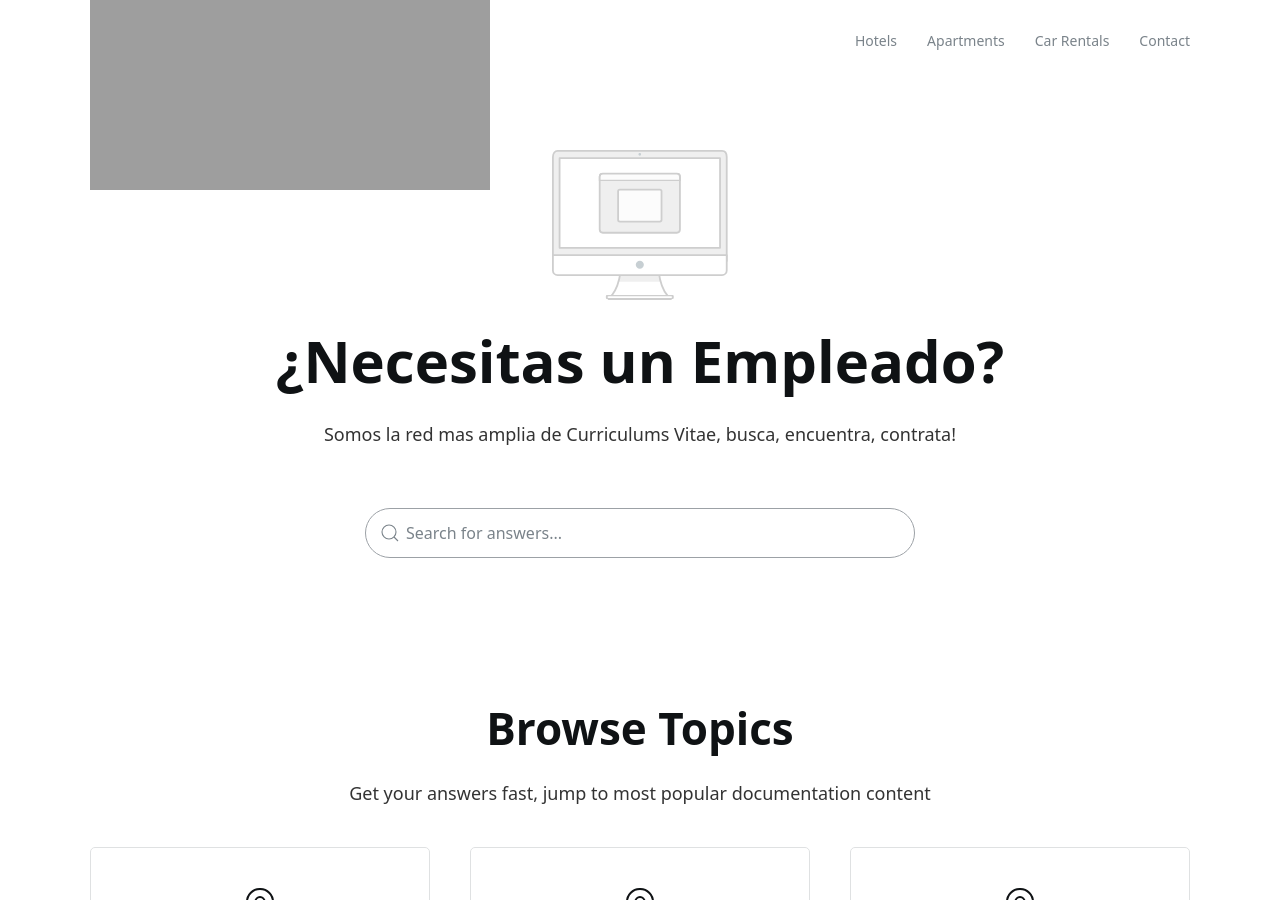
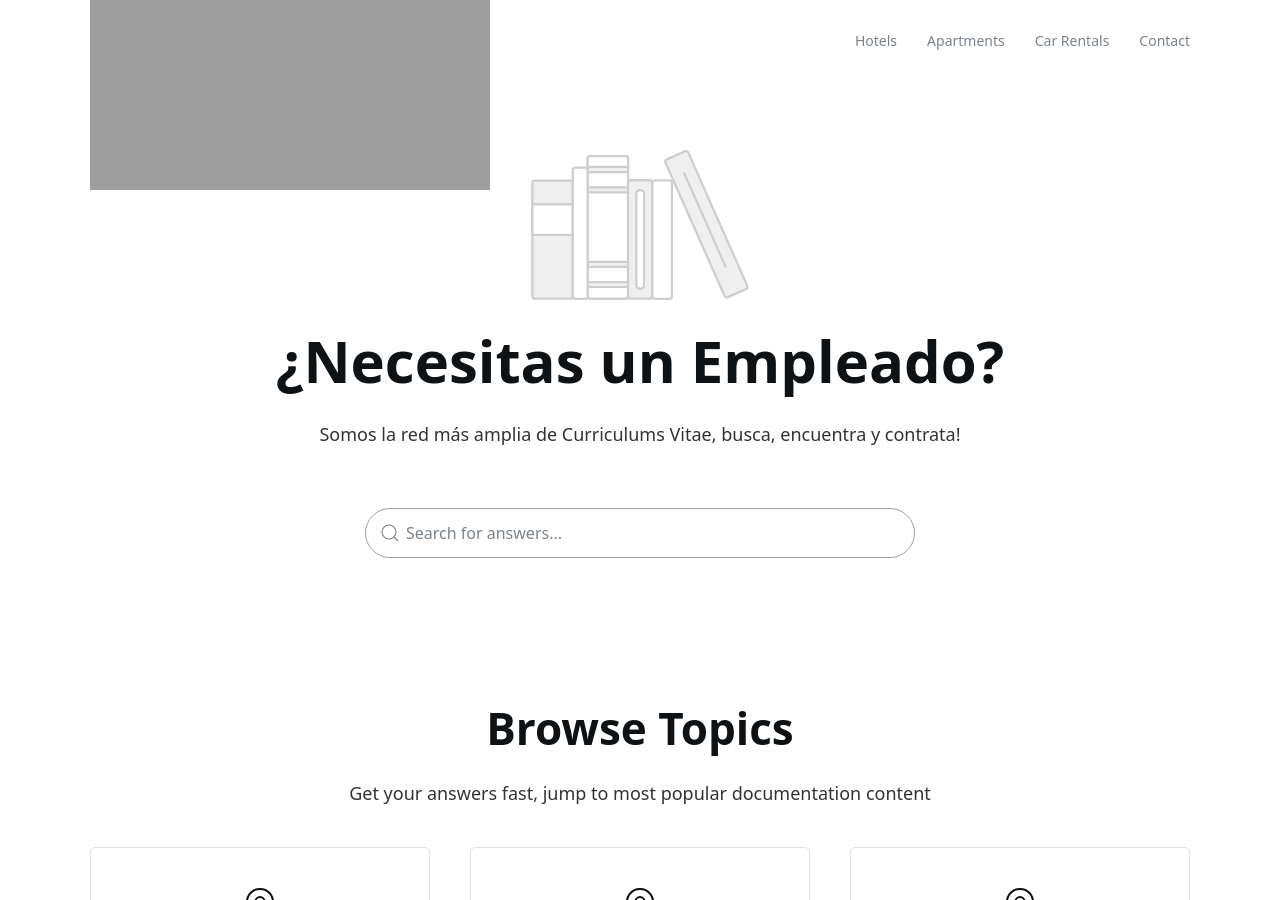
Before and after one commit to jelmii/jelmii.github.io, a Jekyll site: the page built from index.md, in a window 1280 px wide and 900 px high. Built offline with Jekyll 4.4.1, drawn with Linux system fonts in a browser that asks for light colours.

Commit message:
Update index.md

```diff
--- a/index.md
+++ b/index.md
@@ -2,8 +2,8 @@
 layout: home
 hero:
     title: ¿Necesitas un Empleado?
-    subtitle: Somos la red mas amplia de Curriculums Vitae, busca, encuentra, contrata!
-    image: imac.svg
+    subtitle: Somos la red más amplia de Curriculums Vitae, busca, encuentra y contrata!
+    image: books.svg
     search: true
 categories:
     columns: 3
```
